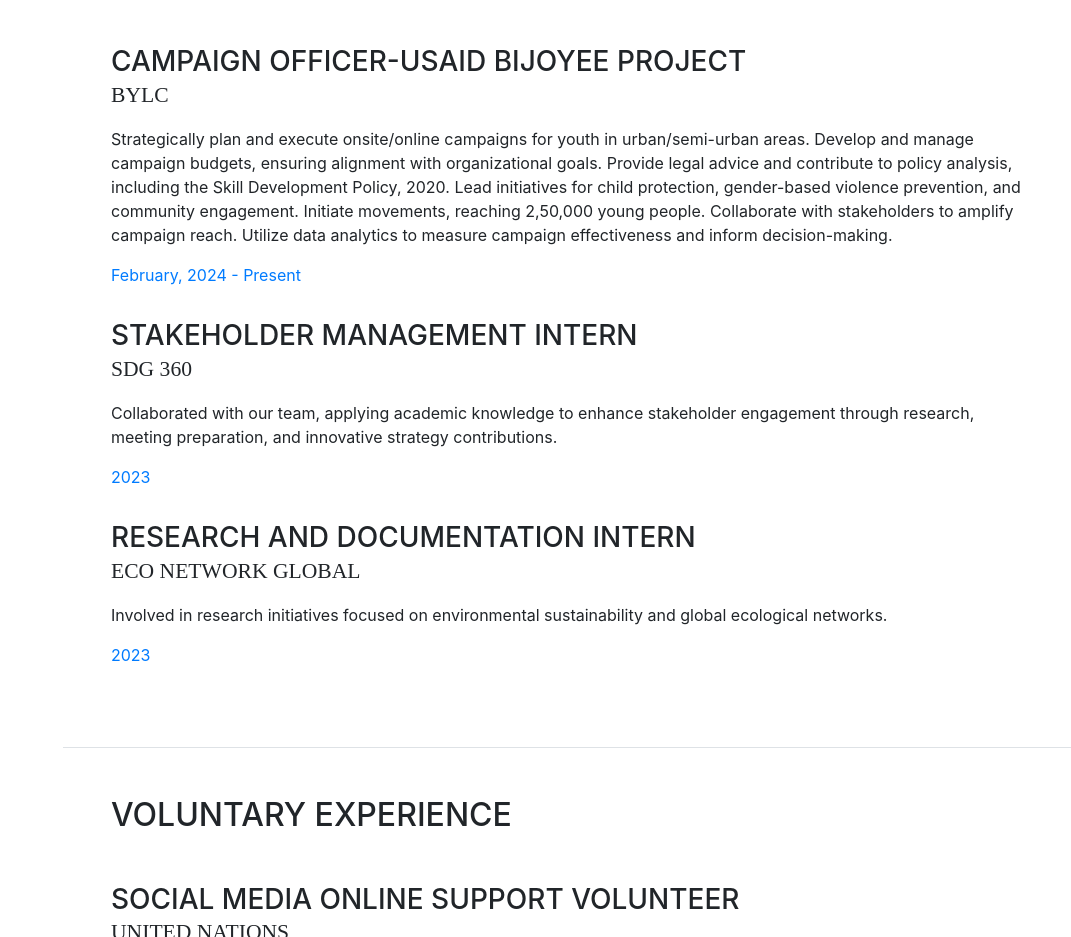
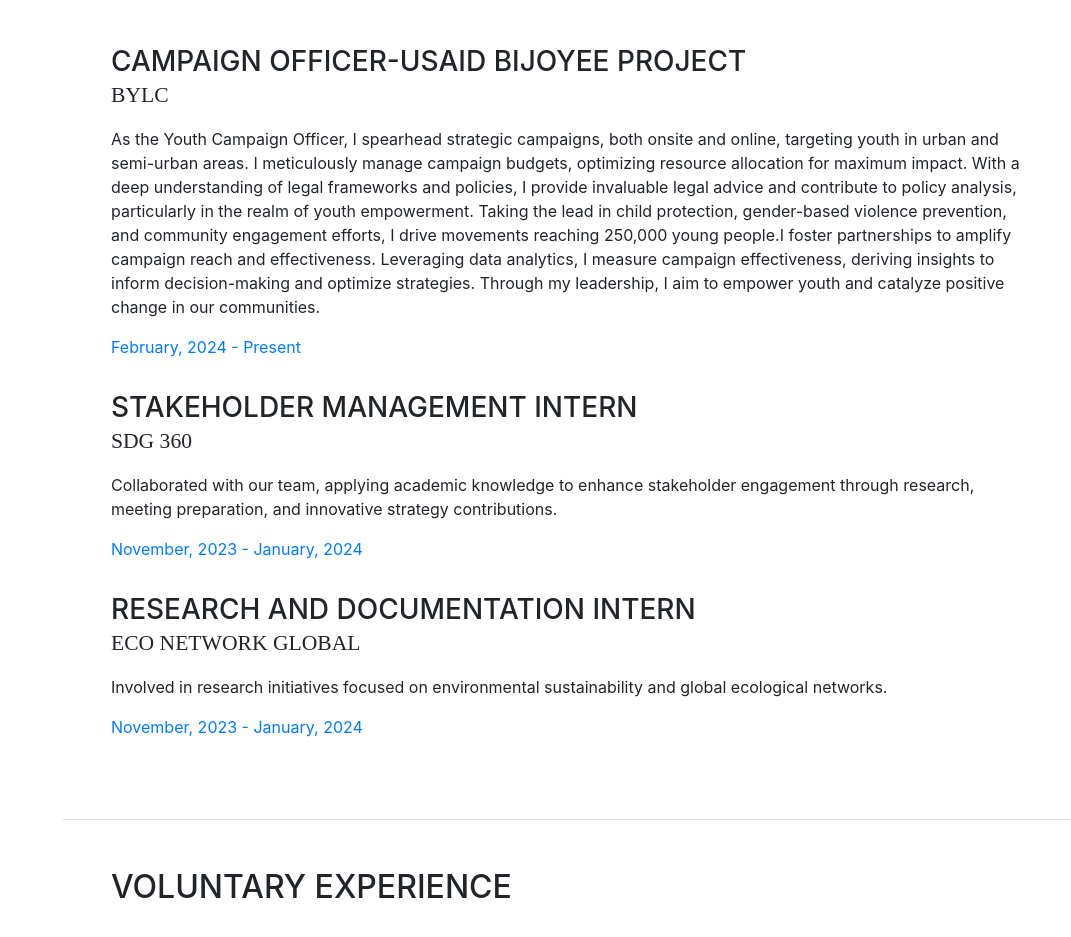
Before and after one commit to ahona910/ahona910.github.io, a website with bundled scripts: page index.html in a window 1280 px wide. Shown: the part 1689-2626 px from the top of the page, without its empty margins (209-1280 px from the left). Built offline with nearby package versions, Linux system fonts and the light colour scheme; a web font is replaced by a local one.

Commit message:
update details

```diff
--- a/index.html
+++ b/index.html
@@ -7,7 +7,7 @@
       content="width=device-width, initial-scale=1, shrink-to-fit=no"
     />
     <meta name="description" content="" />
-    <meta name="author" content="" />
+    <meta name="author" content="Afrin Sohana Ahona" />
 
     <title>Afrin's</title>
 
@@ -165,6 +165,7 @@
           </ul>
         </div>
       </section>
+
       <!-- Education -->
       <section
         class="resume-section p-3 p-lg-5 d-flex flex-column"
@@ -225,16 +226,20 @@
               <h3 class="mb-0">Campaign Officer-USAID Bijoyee Project</h3>
               <div class="subheading mb-3">BYLC</div>
               <p>
-                Strategically plan and execute onsite/online campaigns for youth
-                in urban/semi-urban areas. Develop and manage campaign budgets,
-                ensuring alignment with organizational goals. Provide legal
-                advice and contribute to policy analysis, including the Skill
-                Development Policy, 2020. Lead initiatives for child protection,
-                gender-based violence prevention, and community engagement.
-                Initiate movements, reaching 2,50,000 young people. Collaborate
-                with stakeholders to amplify campaign reach. Utilize data
-                analytics to measure campaign effectiveness and inform
-                decision-making.
+                As the Youth Campaign Officer, I spearhead strategic campaigns,
+                both onsite and online, targeting youth in urban and semi-urban
+                areas. I meticulously manage campaign budgets, optimizing
+                resource allocation for maximum impact. With a deep
+                understanding of legal frameworks and policies, I provide
+                invaluable legal advice and contribute to policy analysis,
+                particularly in the realm of youth empowerment. Taking the lead
+                in child protection, gender-based violence prevention, and
+                community engagement efforts, I drive movements reaching 250,000
+                young people.I foster partnerships to amplify campaign reach and
+                effectiveness. Leveraging data analytics, I measure campaign
+                effectiveness, deriving insights to inform decision-making and
+                optimize strategies. Through my leadership, I aim to empower
+                youth and catalyze positive change in our communities.
               </p>
               <p><span class="text-primary">February, 2024 - Present</span></p>
             </div>
@@ -249,7 +254,8 @@
                 enhance stakeholder engagement through research, meeting
                 preparation, and innovative strategy contributions.
               </p>
-              <p><span class="text-primary">2023</span></p>
+              <p><span class="text-primary">November, 2023 - January, 2024
+              </span></p>
             </div>
           </div>
 
@@ -261,11 +267,13 @@
                 Involved in research initiatives focused on environmental
                 sustainability and global ecological networks.
               </p>
-              <p><span class="text-primary">2023</span></p>
+              <p><span class="text-primary">November, 2023 - January, 2024
+              </span></p>
             </div>
           </div>
         </div>
       </section>
+
       <!-- Voluntary Experience -->
       <section
         class="resume-section p-3 p-lg-5 d-flex flex-column"
@@ -374,7 +382,7 @@
         </div>
       </section>
 
-      <!-- Page 4 -->
+      <!-- skills -->
       <section class="resume-section p-3 p-lg-5 d-flex flex-column" id="skills">
         <div class="my-auto">
           <h2 class="mb-5">Skills</h2>
@@ -522,7 +530,8 @@
           </ul>
         </div>
       </section>
-      <!-- Page 5 -->
+
+      <!-- Interests -->
       <section
         class="resume-section p-3 p-lg-5 d-flex flex-column"
         id="interests"
@@ -591,7 +600,8 @@
           </ul>
         </div>
       </section>
-      <!-- Page 6 -->
+
+      <!-- Award and Certifications 6 -->
       <section class="resume-section p-3 p-lg-5 d-flex flex-column" id="awards">
         <div class="my-auto">
           <h2 class="mb-5">Awards &amp; Certifications</h2>
```
Also changed, not shown: README.md (deleted).
